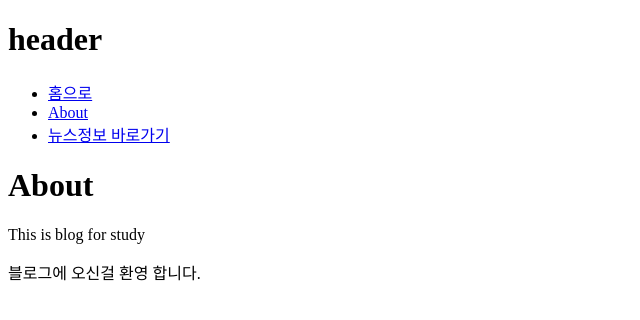
After one commit to wonju/wonju_blog, a Django app: template wpsblog/wpsblog/templates/about.html in a window 1280 px wide. The commit adds this page. Shown: the top 320 px of the page, without its empty margins (0-640 px from the left). Run offline with Django 3.2, Linux system fonts and the light colour scheme; the template is opened without the code that fills it, so the values that code supplies are empty.

Commit message:
init about view

```diff
--- /dev/null
+++ b/wpsblog/wpsblog/templates/about.html
@@ -0,0 +1,7 @@
+{% extends "base.html" %}
+
+
+{% block content %}
+<h1>About</h1>
+<p>This is blog for study</p>
+{% endblock %}
--- a/wpsblog/wpsblog/templates/header.html
+++ b/wpsblog/wpsblog/templates/header.html
@@ -2,6 +2,7 @@
     <h1>header</h1>
     <ul>
         <li><a href="{% url "home" %}">홈으로</a></li>
+        <li><a href="{% url "about" %}">About</a></li>
         <li><a href="{% url "news" %}">뉴스정보 바로가기</a></li>
     </ul>
 </header>
--- a/wpsblog/wpsblog/urls.py
+++ b/wpsblog/wpsblog/urls.py
@@ -10,4 +10,5 @@ urlpatterns = [
     url(r'^$', home, name="home"),
     url(r'^rooms/(?P<room_id>\d+)/$', room, name="room"),
     url(r'^news/$', news, name="news"),
+    url(r'^about/us/$', about, name="about")
 ]
--- a/wpsblog/wpsblog/views/__init__.py
+++ b/wpsblog/wpsblog/views/__init__.py
@@ -1,3 +1,4 @@
 from .home import home
 from .news import news
 from .room import room
+from .about import about
```
Also changed, not shown: wpsblog/wpsblog/views/about.py (added, +8 -0 lines).
